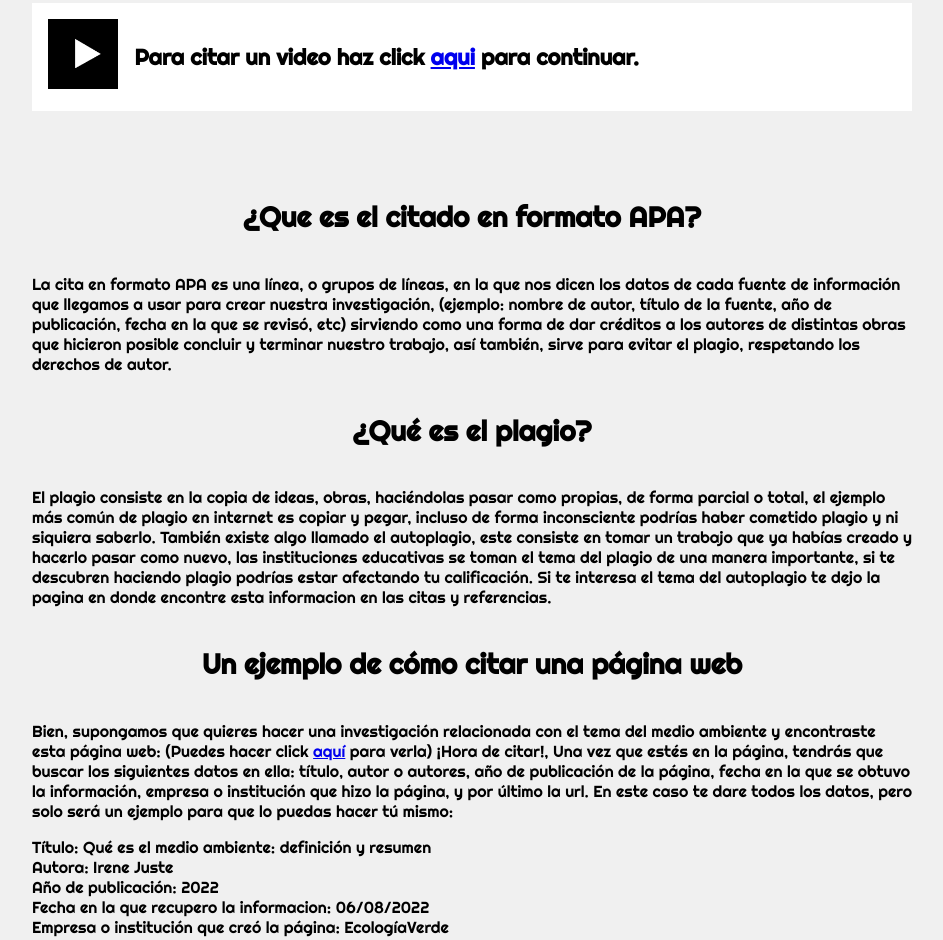
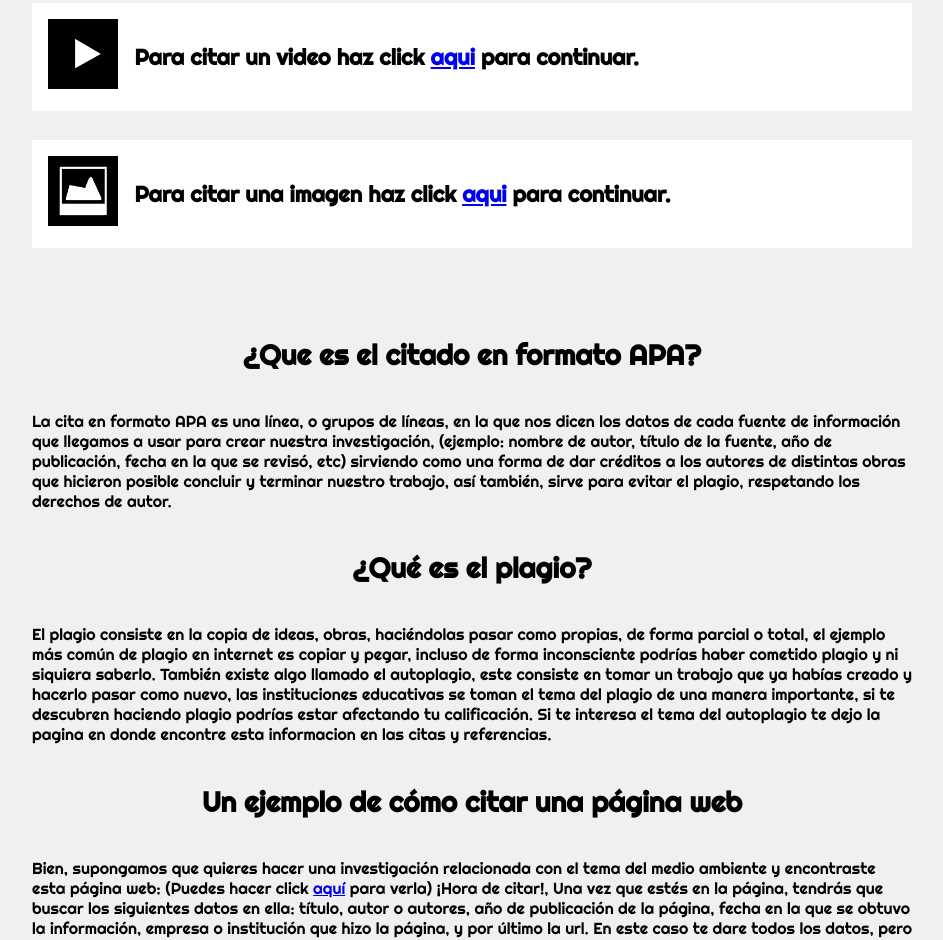
Before and after one commit to citadorapa/citadorapa.github.io, a plain HTML site: page index.html in a window 1280 px wide. Shown: the part 961-1901 px from the top of the page, without its empty margins (168-1111 px from the left). Drawn offline with Linux system fonts and the light colour scheme.

Commit message:
Update index.html

```diff
--- a/index.html
+++ b/index.html
@@ -75,6 +75,12 @@
 
 		<img src="imagenes/citarvideo.png" alt="Icono de video">
 		<h4>Para citar un video haz click <a href="#citar6">aqui</a> para continuar.</h4>
+	</div>
+
+	<div class="opcion_de_citar7">
+
+		<img src="imagenes/citarimagen.png" alt="Icono de imagen">
+		<h4>Para citar una imagen haz click <a href="#citar7">aqui</a> para continuar.</h4>
 	</div>
 
 	<br>
```
